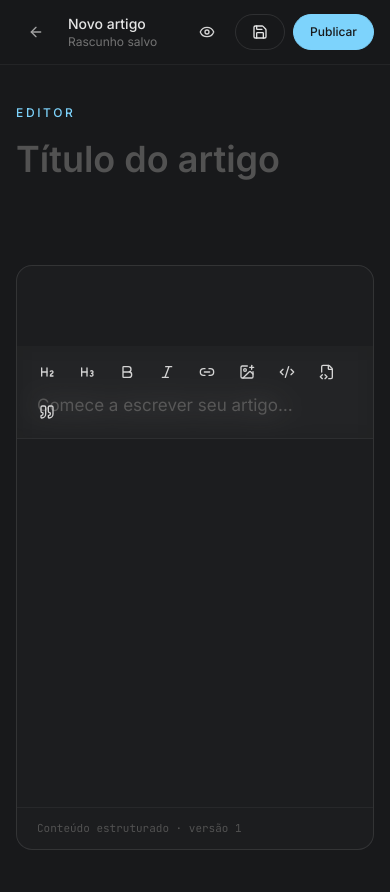
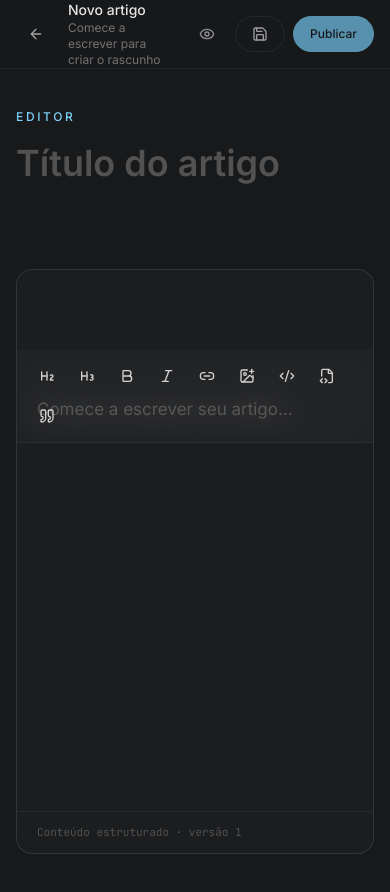
Before and after one commit to vavito/vavito_archives, a Next.js app in the folder apps/web/: page /admin in a window 390 px wide. Built offline with nearby package versions, Linux system fonts and the light colour scheme.

Commit message:
feat(admin): integra autosave à rota do editor

```diff
--- a/apps/web/src/app/(admin)/admin/layout.tsx
+++ b/apps/web/src/app/(admin)/admin/layout.tsx
@@ -1,5 +1,6 @@
 import type { Metadata } from 'next';
 import { EditorShell } from '@web/components/layout/editor-shell';
+import { AdminDraftProvider, AdminEditorHeader } from '@web/features/admin';
 import type { ReactNode } from 'react';
 
 export const metadata: Metadata = {
@@ -8,5 +9,9 @@ export const metadata: Metadata = {
 };
 
 export default function AdminLayout({ children }: Readonly<{ children: ReactNode }>) {
-  return <EditorShell>{children}</EditorShell>;
+  return (
+    <AdminDraftProvider>
+      <EditorShell header={<AdminEditorHeader />}>{children}</EditorShell>
+    </AdminDraftProvider>
+  );
 }
--- a/apps/web/src/app/(admin)/admin/page.tsx
+++ b/apps/web/src/app/(admin)/admin/page.tsx
@@ -1,22 +1,5 @@
-import { ArticleEditor } from '@web/features/admin';
+import { AdminDraftWorkspace } from '@web/features/admin';
 
 export default function AdminPage() {
-  return (
-    <article className="relative flex flex-1 flex-col gap-8">
-      <header className="grid gap-4">
-        <p className="text-accent text-xs font-medium tracking-eyebrow uppercase">Editor</p>
-        <label className="sr-only" htmlFor="article-title">
-          Título do artigo
-        </label>
-        <textarea
-          className="placeholder:text-neutral-600 min-h-24 w-full resize-none bg-transparent text-4xl leading-tight font-semibold text-neutral-100 outline-none sm:text-5xl"
-          id="article-title"
-          placeholder="Título do artigo"
-          rows={2}
-        />
-      </header>
-
-      <ArticleEditor />
-    </article>
-  );
+  return <AdminDraftWorkspace />;
 }
--- a/apps/web/src/components/layout/editor-shell.tsx
+++ b/apps/web/src/components/layout/editor-shell.tsx
@@ -1,11 +1,13 @@
-import { Button } from '@vavito/ui';
-import { ArrowLeft, Eye, Save } from 'lucide-react';
-import Link from 'next/link';
 import type { ReactNode } from 'react';
 
 import { RouteMotion } from '../feedback/route-motion';
 
-export function EditorShell({ children }: Readonly<{ children: ReactNode }>) {
+interface EditorShellProps {
+  children: ReactNode;
+  header: ReactNode;
+}
+
+export function EditorShell({ children, header }: Readonly<EditorShellProps>) {
   return (
     <div className="flex min-h-screen flex-col">
       <a
@@ -14,31 +16,7 @@ export function EditorShell({ children }: Readonly<{ children: ReactNode }>) {
       >
         Pular para o editor
       </a>
-      <header className="site-header-enter bg-background/90 sticky top-0 z-40 border-b border-divider backdrop-blur">
-        <div className="mx-auto flex min-h-16 w-full items-center gap-3 px-4 sm:px-6">
-          <Link
-            aria-label="Voltar ao site"
-            className="text-neutral-400 hover:bg-surface-raised hover:text-neutral-100 grid size-10 place-items-center rounded-full transition-colors"
-            href="/"
-          >
-            <ArrowLeft aria-hidden="true" className="size-4" />
-          </Link>
-          <div className="min-w-0">
-            <p className="truncate text-sm font-medium text-neutral-200">Novo artigo</p>
-            <p className="text-neutral-500 text-xs">Rascunho salvo</p>
-          </div>
-          <div className="ml-auto flex items-center gap-2">
-            <Button aria-label="Visualizar artigo" size="icon" variant="ghost">
-              <Eye aria-hidden="true" />
-            </Button>
-            <Button size="small" variant="secondary">
-              <Save aria-hidden="true" />
-              <span className="hidden sm:inline">Salvar</span>
-            </Button>
-            <Button size="small">Publicar</Button>
-          </div>
-        </div>
-      </header>
+      {header}
       <main className="flex flex-1 flex-col" id="main-content">
         <RouteMotion className="mx-auto max-w-editor px-4 py-10 sm:px-6">{children}</RouteMotion>
       </main>
--- a/apps/web/src/features/admin/index.ts
+++ b/apps/web/src/features/admin/index.ts
@@ -1,3 +1,6 @@
+export { AdminDraftProvider, useAdminDraft } from './components/admin-draft-provider';
+export { AdminDraftWorkspace } from './components/admin-draft-workspace';
+export { AdminEditorHeader } from './components/admin-editor-header';
 export { ArticleEditor } from './editor/article-editor';
 export {
   ARTICLE_CONTENT_SCHEMA_VERSION,
```
